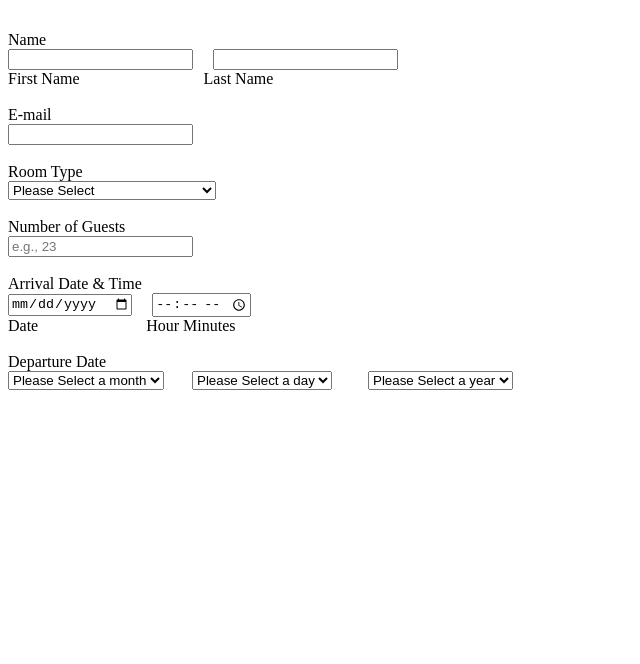
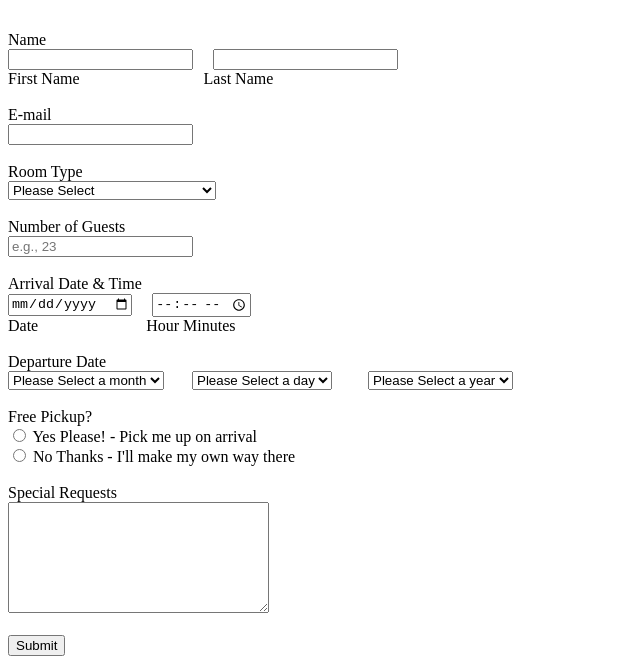
Before and after one commit to vaishnavishahakar/Hotel-Booking-Assignment-7, a plain HTML site: page index.html in a window 1280 px wide. Shown: the part 263-927 px from the top of the page, without its empty margins (0-640 px from the left). Before the commit the page ends 800 px from the top, so only its background shows below. Drawn offline with Linux system fonts and the light colour scheme.

Commit message:
create buttons and ui fixes

```diff
--- a/index.html
+++ b/index.html
@@ -150,7 +150,16 @@
             <option value="1976">1976</option>
         </select><br><br>
 
+        <label for="freePickup"> Free Pickup? </label> <br>
+        <input type="radio" name="freePickup" id="freePickup" name="freePickup"> Yes Please! - Pick me up on
+        arrival<br>
+        <input type="radio" name="freePickup" id="freePickup" name="freePickup"> No Thanks - I'll make my own way
+        there<br><br>
 
+        <label for="request"> Special Requests </label><br>
+        <textarea rows="7" cols="30" id="request" name="request"></textarea> <br><br>
+
+        <input type="button" value="Submit">
     </form>
 </body>
 
```
